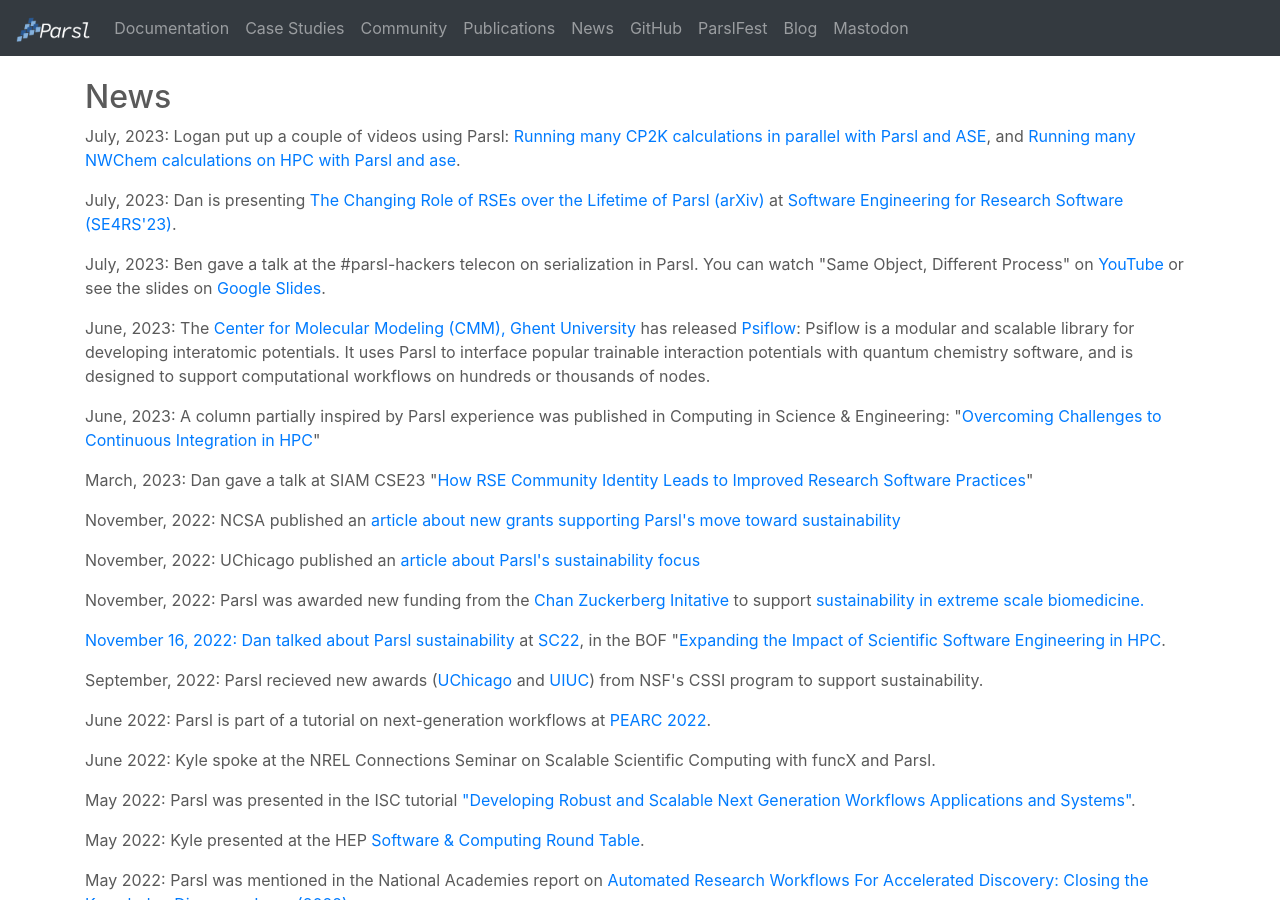
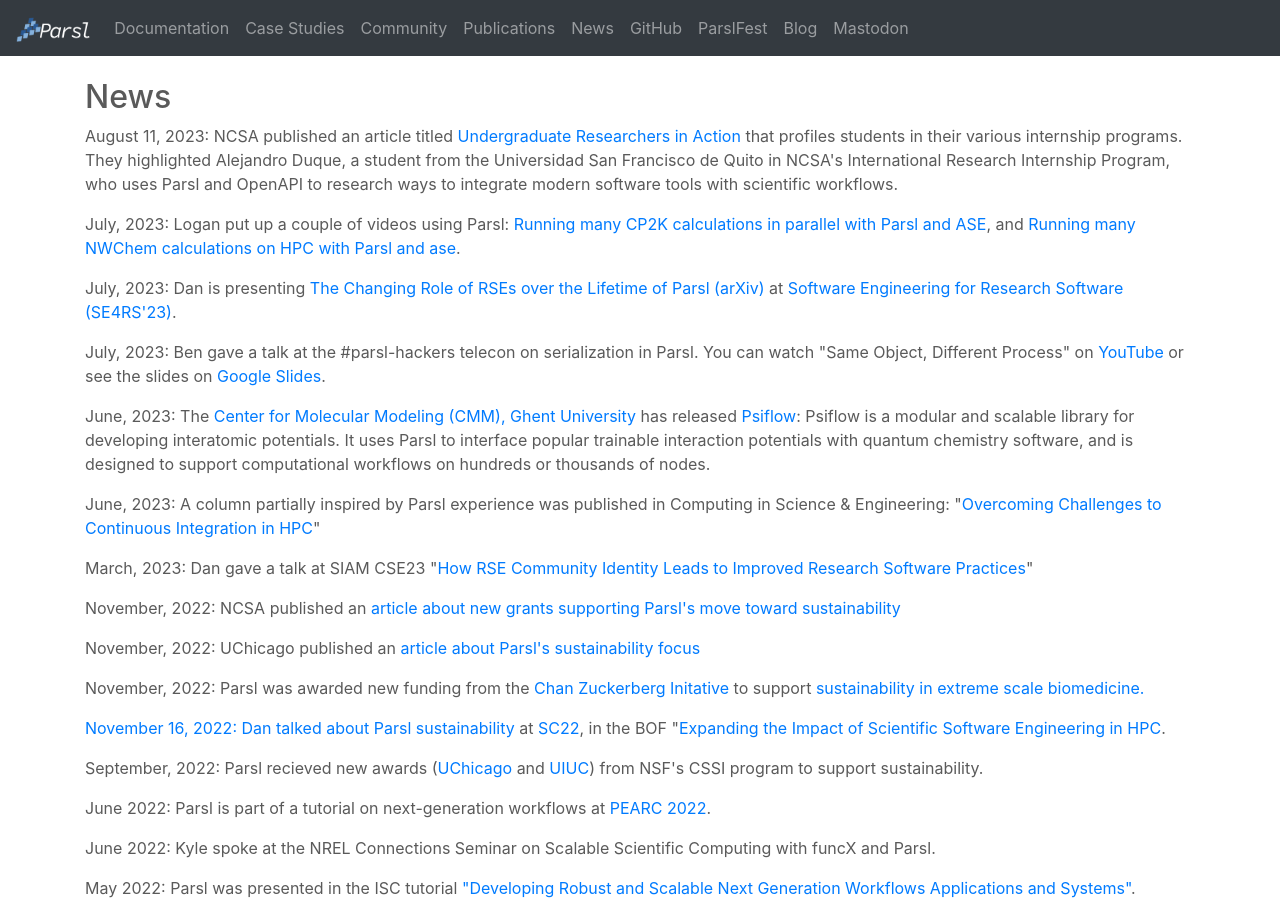
Before and after one commit to Parsl/parsl.github.io, a Jekyll site: the page built from news.html, in a window 1280 px wide and 900 px high. Built offline with Jekyll 4.4.1, drawn with Linux system fonts in a browser that asks for light colours.

Commit message:
Add NCSA article link

```diff
--- a/news.html
+++ b/news.html
@@ -16,6 +16,12 @@
         </p>
       </div>
       -->
+
+       <div class="news-info">
+        <p><span class="name">August 11, 2023:</span>
+        NCSA published an article titled <a href="https://www.ncsa.illinois.edu/undergraduate-researchers-in-action/ target="_blank'>Undergraduate Researchers in Action</a> that profiles students in their various internship programs. They highlighted Alejandro Duque, a student from the Universidad San Francisco de Quito in NCSA's International Research Internship Program, who uses Parsl and OpenAPI to research ways to integrate modern software tools with scientific workflows.
+        </p>
+      </div>
 
       <div class="news-info">
         <p><span class="name">July, 2023:</span>
```
